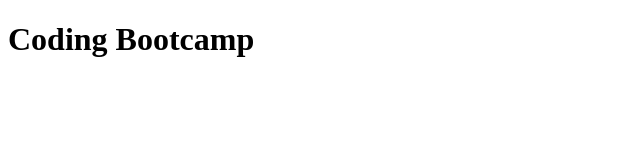
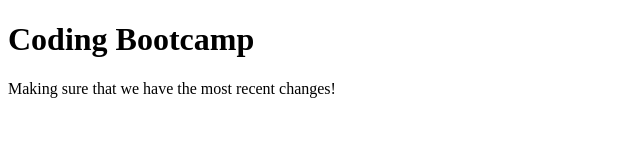
Before and after one commit to JosephLedbetter/UMBootcamp, a plain HTML site: page bootcamp.html in a window 1280 px wide. Shown: the whole page, without its empty margins (0-640 px from the left). Drawn offline with Linux system fonts and the light colour scheme.

Commit message:
updating the text in html

```diff
--- a/bootcamp.html
+++ b/bootcamp.html
@@ -4,10 +4,13 @@
     <meta charset="UTF-8">
     <meta name="viewport" content="width=s, initial-scale=1.0">
     <meta http-equiv="X-UA-Compatible" content="ie=edge">
-    <title>Document</title>
+    <title>Manuel's title for UMBootcamp</title>
 </head>
 <body>
     <h1>Coding Bootcamp</h1>
+    <p>
+        Making sure that we have the most recent changes!
+    </p>
 
 </body>
 </html>
```
